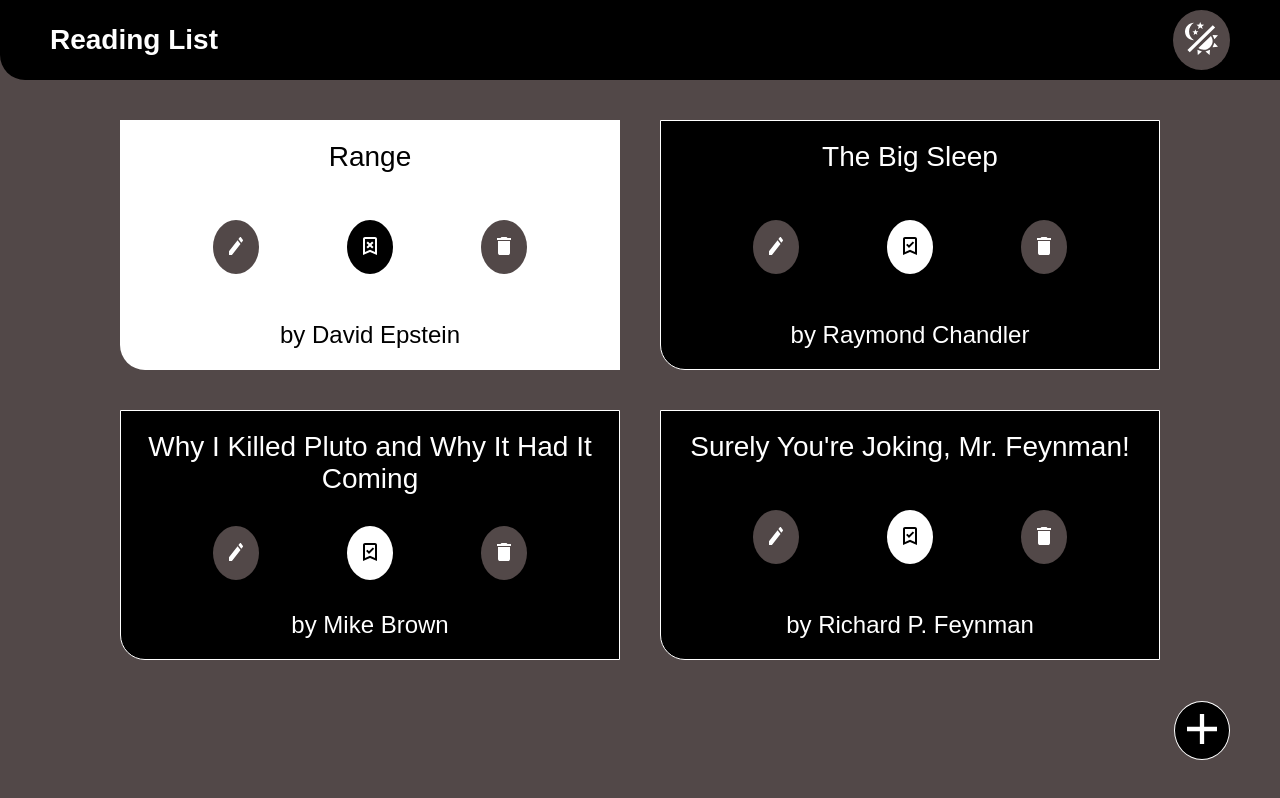
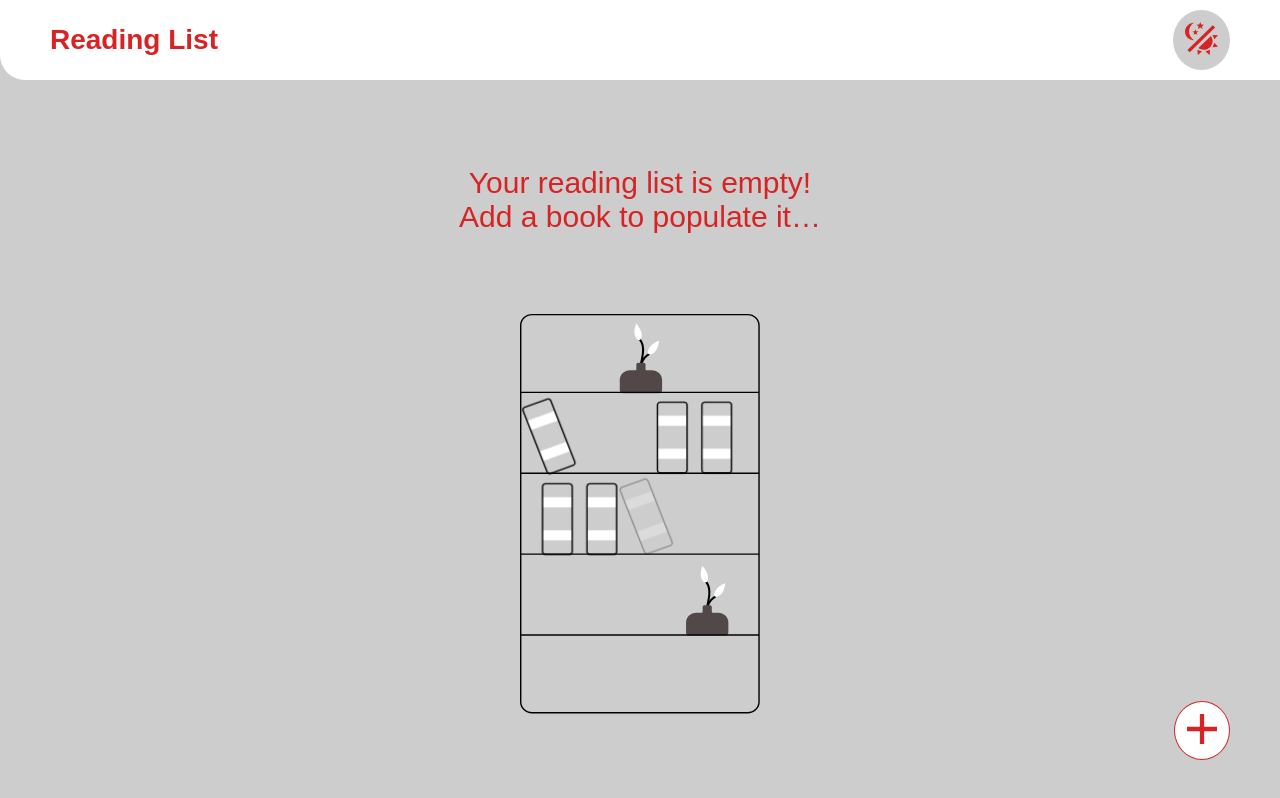
Before and after one commit to DeveshMhatre/book-list, a React app: page / in a window 1280 px wide. Built offline with nearby package versions, Linux system fonts and the light colour scheme; a web font is replaced by a local one.

Commit message:
Connect app with localStorage object
- Add functionality to persistently store previously added books
- Add functionality to persistently store selected theme

```diff
--- a/src/components/App.js
+++ b/src/components/App.js
@@ -1,15 +1,25 @@
 import React from 'react';
-import { useState } from 'react';
+import { useEffect, useState } from 'react';
 
 import Header from './Header';
 import ReadingList from './ReadingList';
 
 const App = () => {
-  const [theme, setTheme] = useState('dark');
+  // Store previously selected theme, if any present in localStorage
+  // Else assign light theme
+  const [theme, setTheme] = useState(() => {
+    const oldTheme = localStorage.getItem('theme');
+    return oldTheme !== null ? oldTheme : 'light';
+  });
 
   const themeSwitch = () => {
+    // Update localStorage when theme is changed
     theme === 'dark' ? setTheme('light') : setTheme('dark');
   }
+
+  useEffect(() => {
+    localStorage.setItem('theme', theme);
+  }, [theme]);
 
   return (
     // When <main>'s class changes from dark to light and vice versa,
--- a/src/components/Header.js
+++ b/src/components/Header.js
@@ -17,7 +17,7 @@ const Header = props => {
 
           <CSSTransition
             nodeRef={nodeRef}
-            in={props.theme === 'dark' ? true : false}
+            in={props.theme === 'light' ? true : false}
             classNames="rotate"
             timeout={300}>
             <ThemeSwitch
--- a/src/components/ReadingList.js
+++ b/src/components/ReadingList.js
@@ -1,5 +1,5 @@
 import React from 'react';
-import { useState } from 'react';
+import { useEffect, useState } from 'react';
 
 import AddNew from './AddNew'; // Floating button
 import InputOverlay from './InputOverlay'; // Overlay with input dialog
@@ -8,33 +8,17 @@ import BookCardContainer from './BookCardContainer'; // Individual book card
 import { ReactComponent as Bookshelf } from '../images/bookshelf.svg';
 
 const ReadingList = props => {
-  // const [books, setBooks] = useState([]); // To store all of the books
-  const [books, setBooks] = useState([
-    {
-      id: 1,
-      title: 'Range',
-      author: 'David Epstein',
-      status: true
-    },
-    {
-      id: 2,
-      title: 'The Big Sleep',
-      author: 'Raymond Chandler',
-      status: false
-    },
-    {
-      id: 3,
-      title: 'Why I Killed Pluto and Why It Had It Coming',
-      author: 'Mike Brown',
-      status: false
-    },
-    {
-      id: 4,
-      title: 'Surely You\'re Joking, Mr. Feynman!',
-      author: 'Richard P. Feynman',
-      status: false
-    }
-  ]);
+  // Store previously added books, if any present in localStorage
+  // Else assign an empty array
+  const [books, setBooks] = useState(() => {
+    const oldBooks = localStorage.getItem('books');
+    return oldBooks !== null ? JSON.parse(oldBooks) : [];
+  });
+
+  useEffect(() => {
+    // Update localStorage when `books` state is altered
+    localStorage.setItem('books', JSON.stringify(books))
+  }, [books]);
 
   const [isInputOverlay, setIsInputOverlay] = useState(false); // To show/hide the input overlay
   const [isUpdateOverlay, setIsUpdateOverlay] = useState(false); // To show/hide the update overlay
--- a/src/styles/pages/_header.scss
+++ b/src/styles/pages/_header.scss
@@ -21,5 +21,6 @@
 
     fill: var(--light-color);
     pointer-events: none;
+
   }
 }
```
Also changed, not shown: 1 other file.
